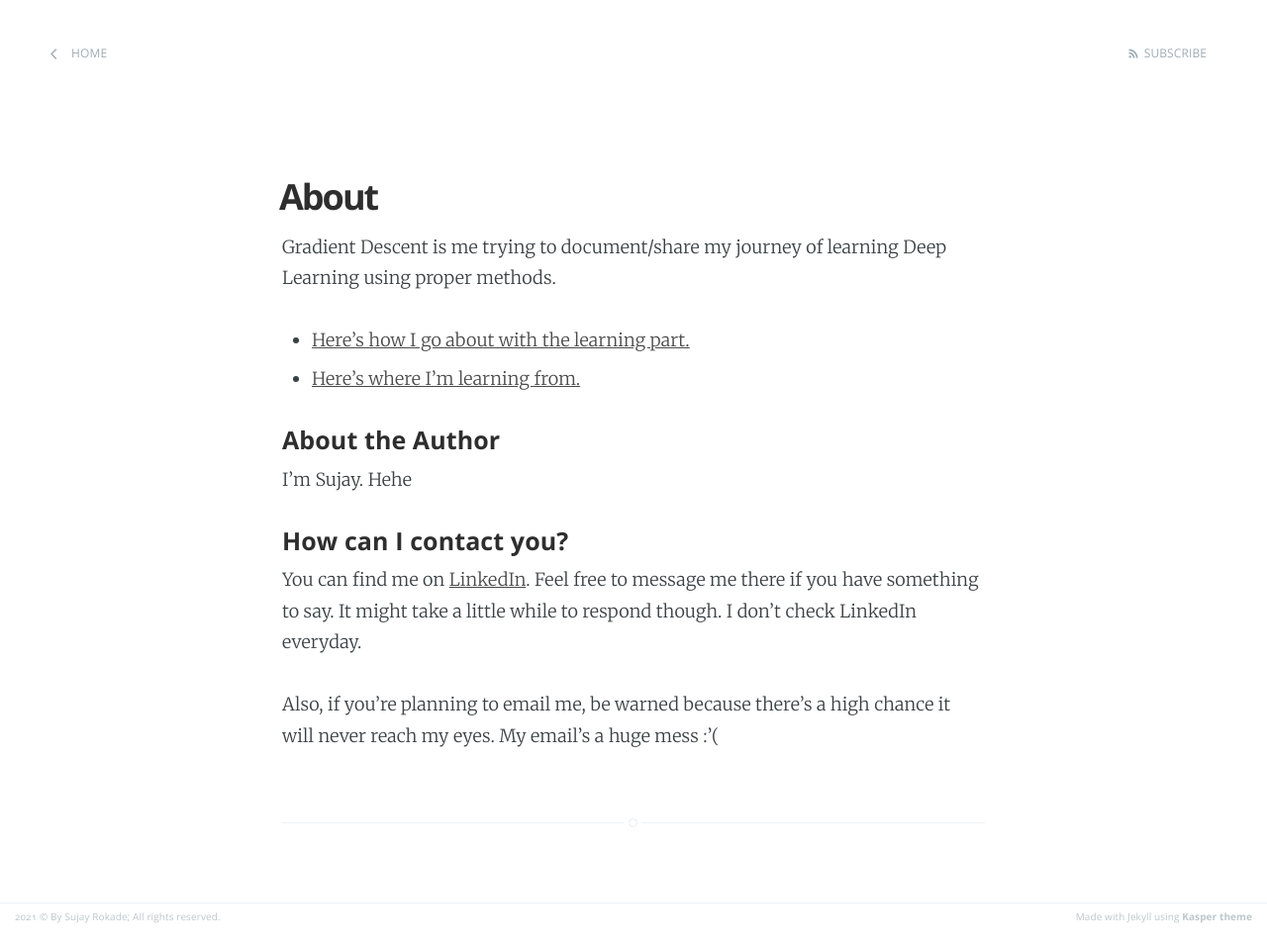
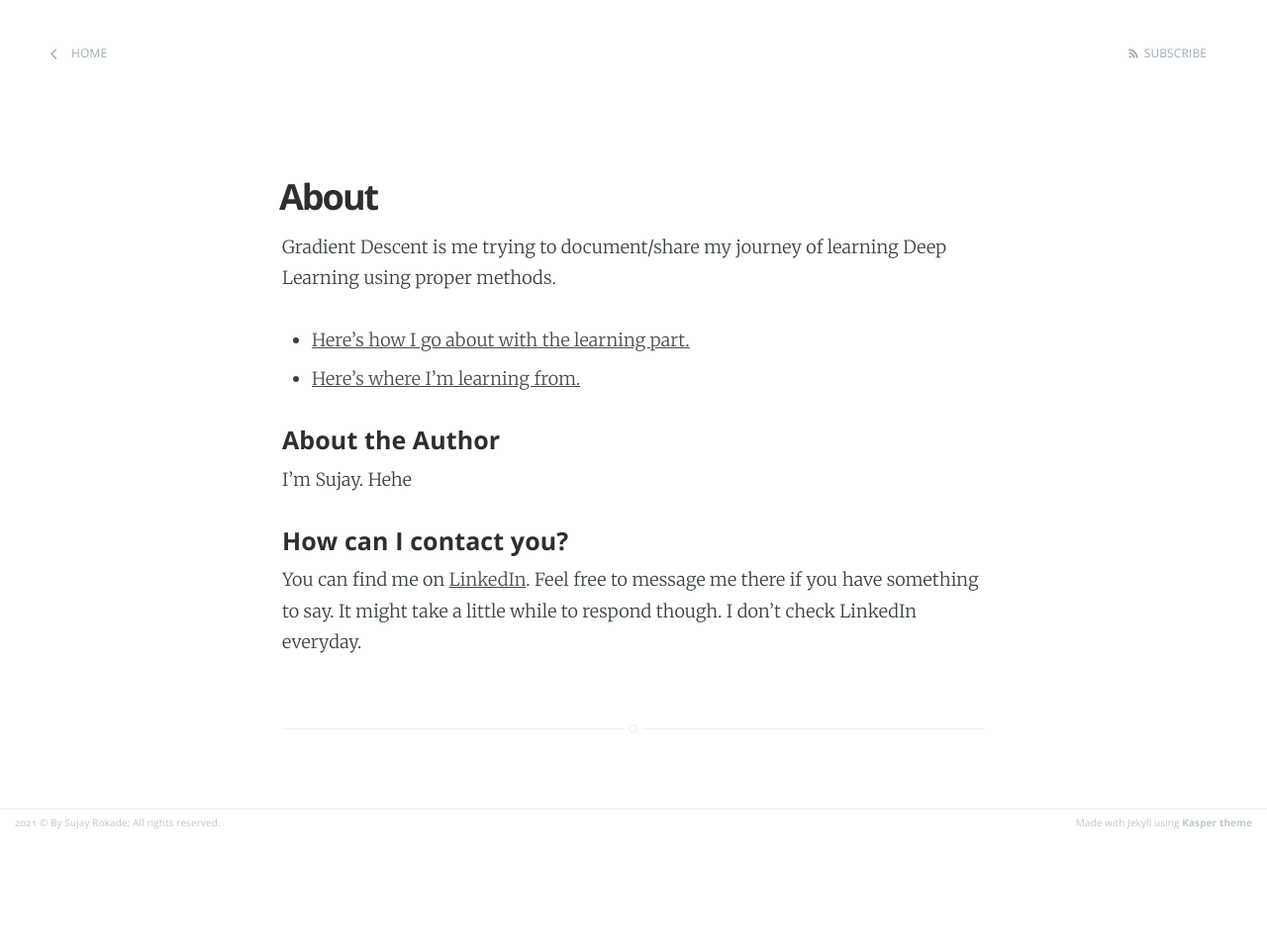
Before and after one commit to fractal2k/Gradient-Descent, a Jekyll site: the page built from about.md, in a window 1280 px wide. Shown: the whole page at 99% size. Built offline with Jekyll 4.4.1, drawn with Linux system fonts in a browser that asks for light colours; after the commit the page ends 900 px from its top, so only the background shows below that.

Commit message:
Edited about page

```diff
--- a/about.md
+++ b/about.md
@@ -15,5 +15,3 @@ I'm Sujay. Hehe
 #### How can I contact you?
 
 You can find me on [LinkedIn](https://www.linkedin.com/in/sujay-rokade/){:target="_blank"}. Feel free to message me there if you have something to say. It might take a little while to respond though. I don't check LinkedIn everyday.
-
-Also, if you're planning to email me, be warned because there's a high chance it will never reach my eyes. My email's a huge mess :'(
```
